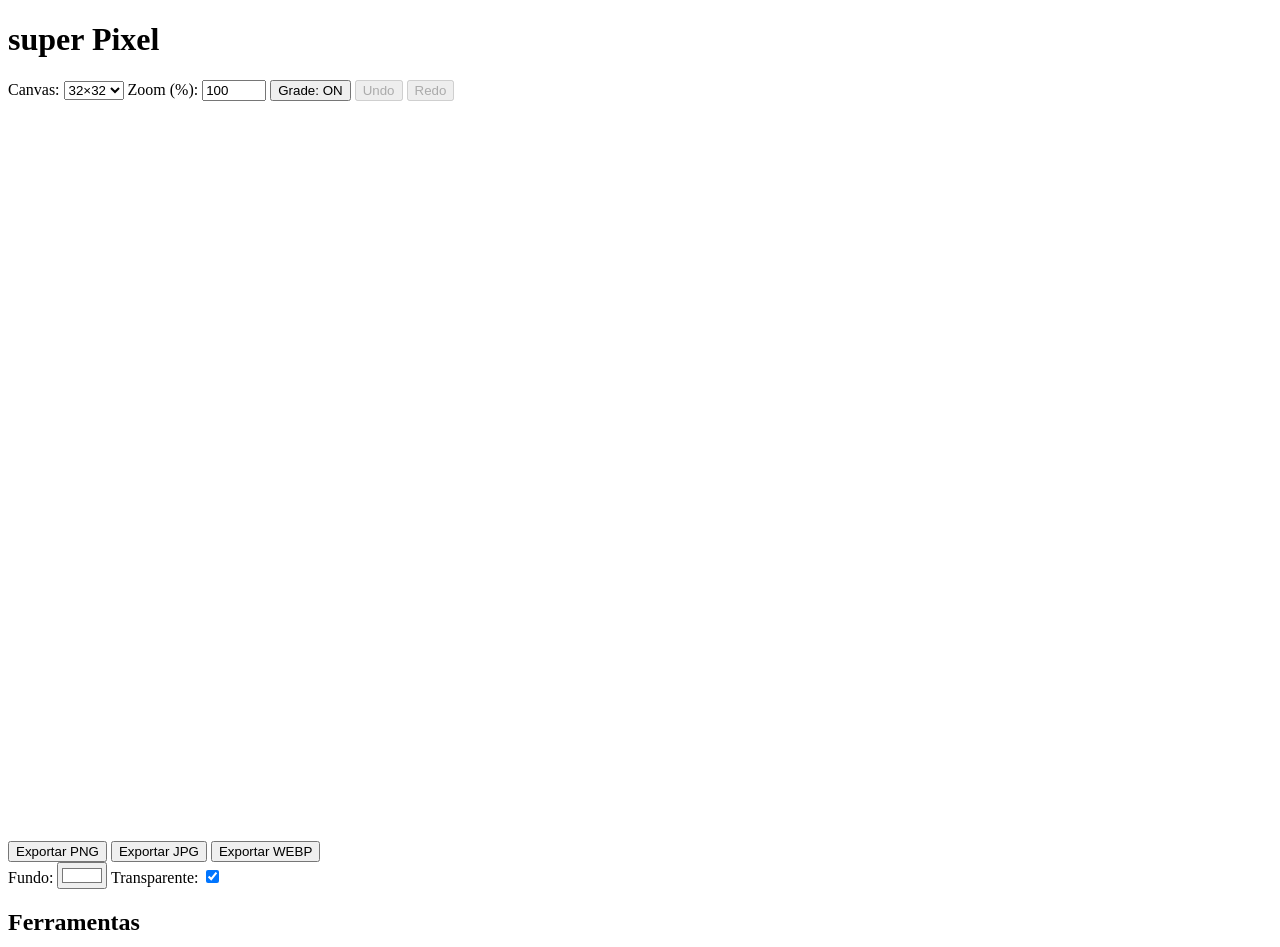
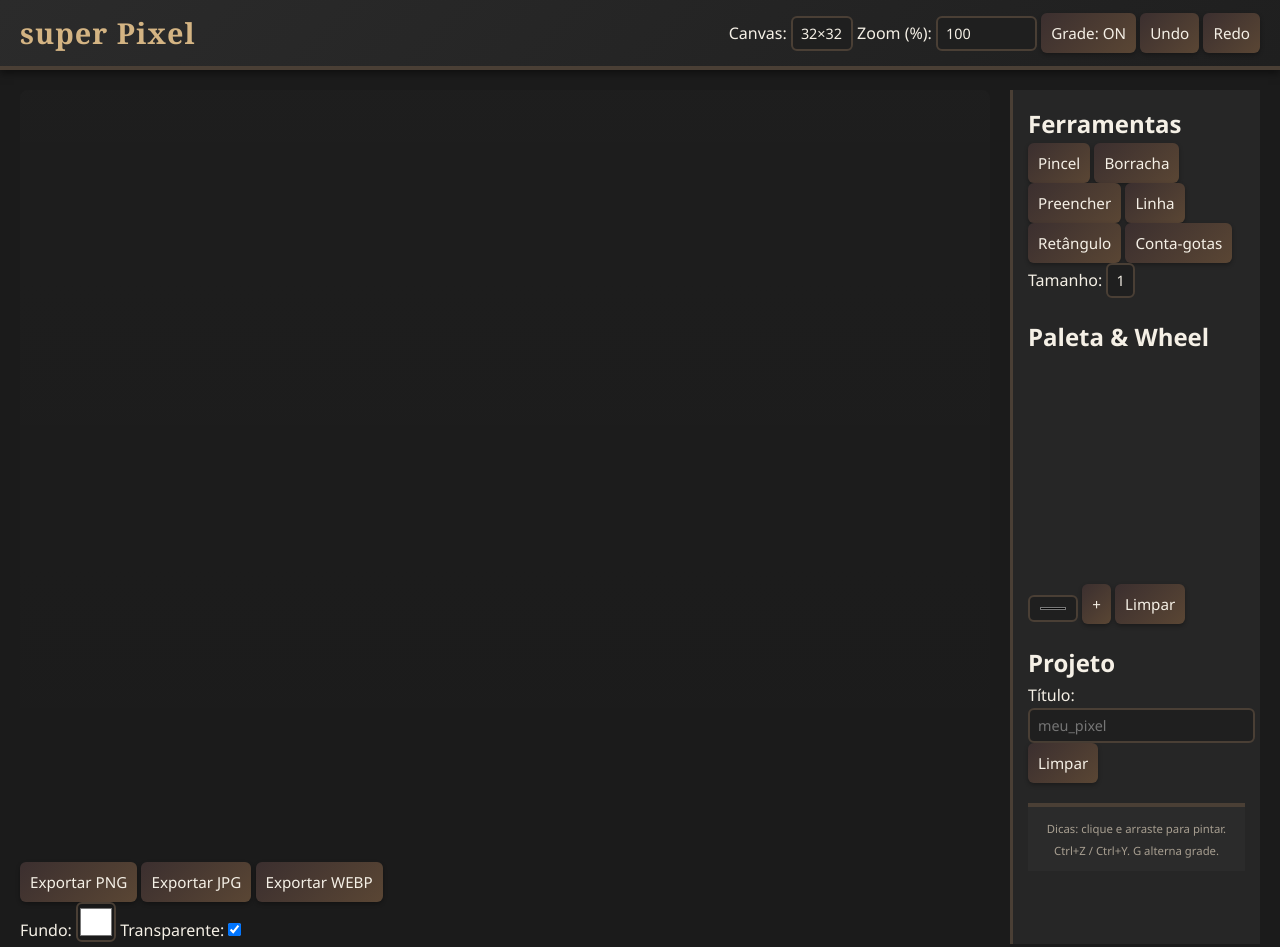
Before and after one commit to pietrodepaiva1-cloud/SuperPixel-Site, a plain HTML site: page index.html in a window 1280 px wide. Shown: the top 947 px of the page. Drawn offline with Linux system fonts and the light colour scheme; a script that the page names is missing.

Commit message:
Update index.html

```diff
--- a/index.html
+++ b/index.html
@@ -4,7 +4,7 @@
 
   <meta name="viewport" content="width=device-width,initial-scale=1">
   <title>Super Pixel — Editor</title>
-  <link rel="stylesheet" href="./Super Pixel — Editor_files/styles.css">
+  <link rel="stylesheet" href="./styles.css">
 </head>
 <body>
   <header class="site-header">
```
